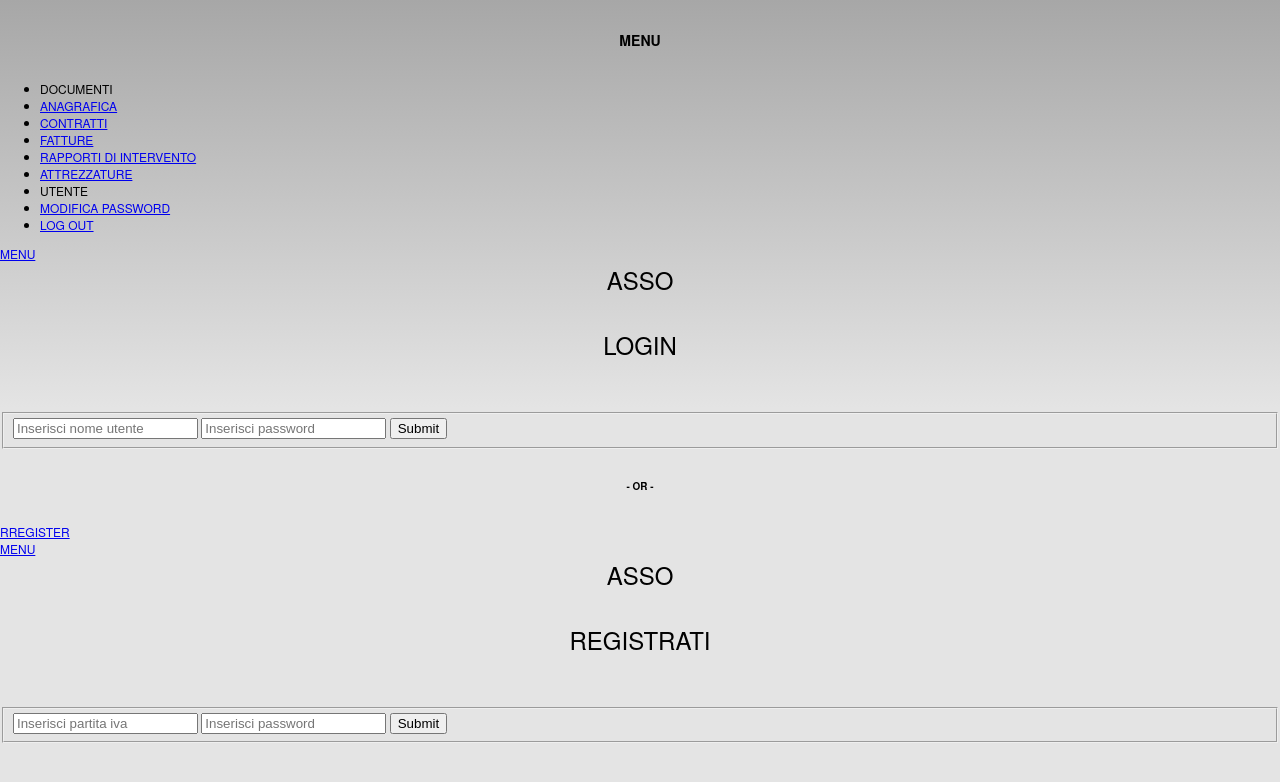
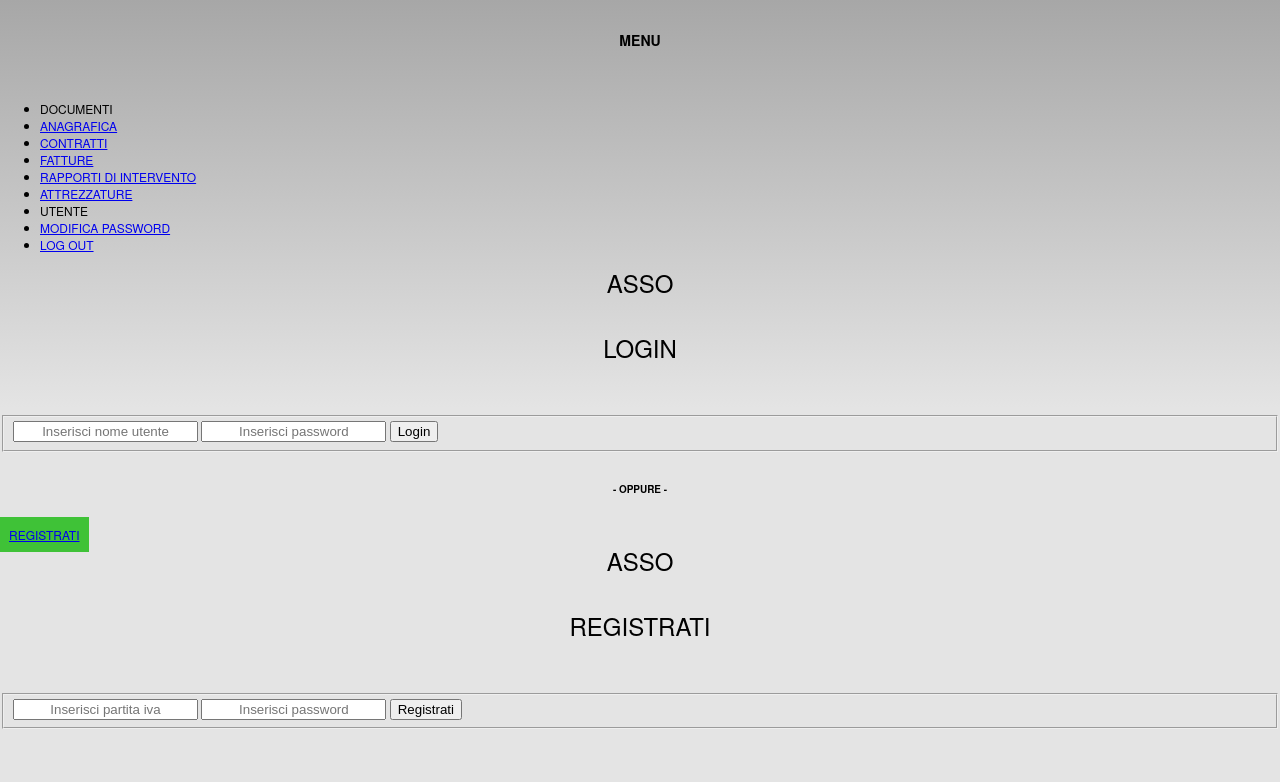
Before and after one commit to danigit/Asso, a PHP site: page / in a window 1280 px wide. Shown: the top 782 px of the page. Run offline with PHP 8.4, Linux system fonts and the light colour scheme; some libraries are stand-ins or nearby versions.

Commit message:
-nascosto il menu dal login e register -aggiunto colori ai pulsanti e header -implementata la registrazione su file csv

```diff
--- a/www/css/custom.css
+++ b/www/css/custom.css
@@ -13,6 +13,8 @@
     margin: auto!important;
     padding: 7px!important;
     font-size: medium!important;
+    background: #0099FF!important;
+    text-shadow: none!important;
 }
 
 .center-text{
@@ -37,10 +39,35 @@
 }
 
 .ui-li-divider{
-    background: green!important;
+    background: #00b17f !important;
     text-shadow: none!important;
     color: white!important;
-    padding: 10px!important;
+    padding: 8px!important;
     font-size: large!important;
     text-align: center!important;
 }
+
+.menu-title{
+    margin-top: 30px;
+    margin-bottom: 50px;
+}
+
+.ui-header{
+    background: #00b17f!important;
+}
+
+.ui-header h1{
+    color: #ffffff;
+    text-shadow: none;
+    font-weight: bold;
+}
+
+.register-button{
+    background: #3dc235fc!important;
+    text-shadow: none!important;
+    padding: 9px!important;
+}
+
+input{
+    text-align: center!important;
+}
--- a/www/index.html
+++ b/www/index.html
@@ -46,7 +46,7 @@
     </head>
     <body>
         <div data-role="panel" id="menu" data-position="left" data-display="overlay" data-theme="a">
-            <h3 class="center-text login-separator">MENU</h3>
+            <h3 class="center-text menu-title">MENU</h3>
             <ul data-role="listview">
                 <li data-role="list-divider">Documenti</li>
                 <li><a href="index.html">Anagrafica</a></li>
@@ -61,7 +61,6 @@
         </div>
         <div data-role="page">
             <div data-theme="" data-role="header">
-                <a href="#menu" class="ui-btn-left ui-btn ui-btn-inline ui-mini ui-corner-all ui-btn-icon-left ui-icon-bars">Menu</a>
                 <h1>ASSO</h1>
             </div>
             <div data-role="content">
@@ -70,18 +69,17 @@
                     <fieldset id="login-fielset">
                         <input type="text" name="username" id="username" value="" data-clear-btn="true" placeholder="Inserisci nome utente">
                         <input type="text" name="password" id="password" value="" data-clear-btn="true" placeholder="Inserisci password">
-                        <input type="submit" id="login-submit" data-inline="true" value="Submit">
+                        <input type="submit" id="login-submit" data-inline="true" value="Login">
                     </fieldset>
                 </form>
-                <h5 class="center-text login-separator">- or - </h5>
+                <h5 class="center-text login-separator">- oppure - </h5>
 
-                <a href="#register" class="ui-btn ui-corner-all">RREGISTER</a>
+                <a href="#register" class="ui-btn ui-corner-all register-button">Registrati</a>
             </div>
         </div>
 
         <div data-role="page" id="register">
             <div data-theme="" data-role="header">
-                <a href="#menu" class="ui-btn-left ui-btn ui-btn-inline ui-mini ui-corner-all ui-btn-icon-left ui-icon-bars">Menu</a>
                 <h1>ASSO</h1>
             </div>
             <div data-role="content">
@@ -90,7 +88,7 @@
                     <fieldset id="register-fielset">
                         <input type="text" name="registerUsername" id="registerUsername" value="" data-clear-btn="true" placeholder="Inserisci partita iva">
                         <input type="text" name="registerPassword" id="registerPassword" value="" data-clear-btn="true" placeholder="Inserisci password">
-                        <input type="submit" id="register-submit" data-inline="true" value="Submit">
+                        <input type="submit" id="register-submit" data-inline="true" value="Registrati">
                     </fieldset>
                 </form>
             </div>
--- a/www/js/onload.js
+++ b/www/js/onload.js
@@ -1,5 +1,4 @@
 $(document).on("pagecreate", function() {
-    // Panels (and any widgets within them) outside pages have to be initialised manually.
     $("body > [data-role='panel']").panel();
     $("body > [data-role='panel'] [data-role='listview']").listview();
     $("body > [data-role='panel'] [data-role='listdiveder']").listview();
--- a/www/js/register.js
+++ b/www/js/register.js
@@ -18,3 +18,28 @@
 //         }
 //     )
 // };
+
+var loginForm = document.querySelector('#registerForm');
+loginForm.onsubmit = function (event) {
+    console.log('submited');
+
+    event.preventDefault();
+    var logingFormInput = new FormData(loginForm);
+    var promise = httpPost('php/ajax/register.php', logingFormInput);
+
+    promise.then(
+        function (data) {
+            if(data.result){
+                console.log('result = true');
+                //TODO redirect sulla pagina giusta
+                window.location.replace('../www/index.html');
+            }else {
+                //TODO mostrare il messaggio di errore ritornato;
+                var message = $('<div class="center-text error-message"><span>' + data.message + '</span></div>');
+                if($('.error-message').length !== 0)
+                    $('#register-fielset').find('.error-message').remove();
+                $('#register-fielset').prepend(message);
+            }
+        }
+    );
+};
--- a/www/php/ajax/register.php
+++ b/www/php/ajax/register.php
@@ -12,11 +12,11 @@ class register extends is_not_logged {
     private $username, $password;
 
     protected function input_elaboration(){
-        $this->username = $this->validate_string('username');
+        $this->username = $this->validate_string('registerUsername');
         if(!$this->username)
-            $this->json_error("Inserire un nome utente");
+            $this->json_error("Inserire partita iva");
 
-        $this->password = $this->validate_string('password');
+        $this->password = $this->validate_string('registerPassword');
         if(!$this->password)
             $this->json_error('Inserire una password');
     }
--- a/www/php/ajax/users.csv
+++ b/www/php/ajax/users.csv
@@ -6,3 +6,5 @@ simo,$2y$10$wq/8oifJhbf/rC9Qdy7yPOd9Fi7ree4yKCZwdWsmY6BwXk0JzS4RS
 anta,$2y$10$GZa8bNh8jE/8.pCcNowOaeF39vLrBhKUwQkWQ6SX7rFcJyRQmj.4C
 root,$2y$10$IuuX8ENyOANrFe8AGLx1Aui2zP5yj/VyUWUTYoi7cb3aSH1H2vodW
 root,$2y$10$afdPuhOjUsqEwKLGI3naieKbHFv5JXpRvXAeyPSTaqYBl4SmJyTO6
+dani,$2y$10$PZukdkkcVOIb5.beBtYaWuIsOGqtQFB4DX2eU/4y0CwVUDc1dpxIS
+para,$2y$10$d9rivX/Z5Rrv11V1TI2Fjeb9QQEBncEA9adUAc2Cz938lcxIDiL.e
```
